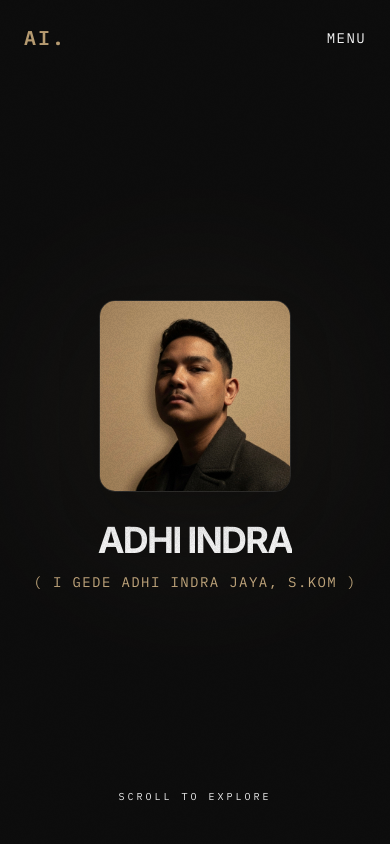
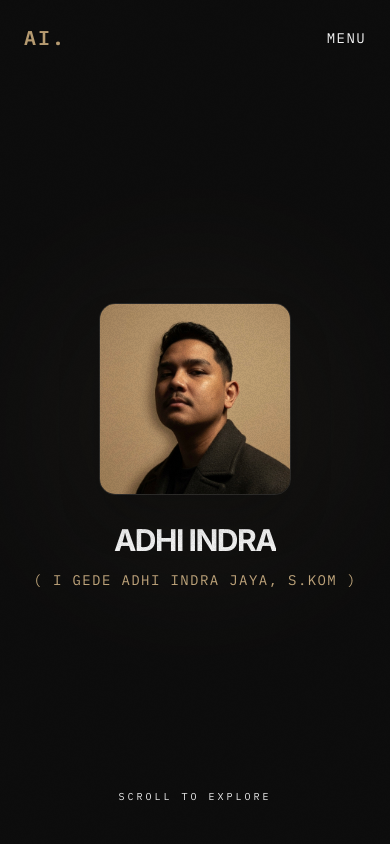
Before and after one commit to adhiindra/Adhi-portofolio, a Next.js app: page / in a window 390 px wide. Shown: the top 844 px of the page. Built offline with nearby package versions, Linux system fonts and the light colour scheme.

Commit message:
style: reduce hero section text size for better responsiveness

```diff
--- a/components/Hero.tsx
+++ b/components/Hero.tsx
@@ -43,7 +43,7 @@ export default function Hero() {
               whileInView={{ y: 0 }}
               viewport={{ once: true, margin: "-100px" }}
               transition={{ duration: 0.8, delay: index * 0.1, ease: [0.33, 1, 0.68, 1] }}
-              className="text-4xl sm:text-6xl md:text-7xl lg:text-8xl xl:text-9xl font-bold uppercase tracking-tighter text-foreground whitespace-nowrap text-center leading-[0.9]"
+              className="text-3xl sm:text-4xl md:text-5xl lg:text-6xl xl:text-7xl font-bold uppercase tracking-tighter text-foreground whitespace-nowrap text-center leading-[0.9]"
             >
               {line}
             </motion.h2>
```
